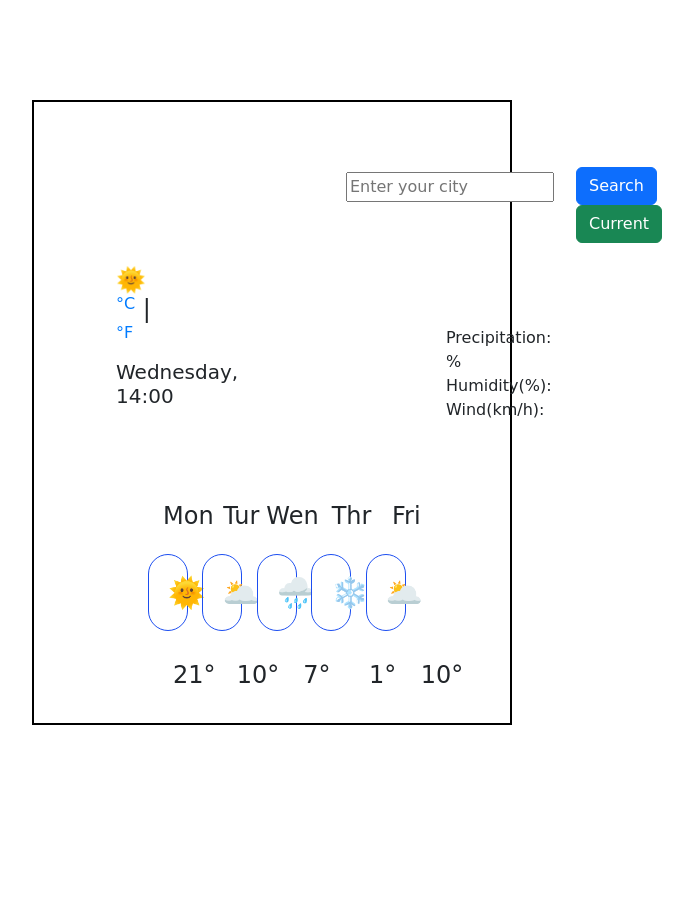
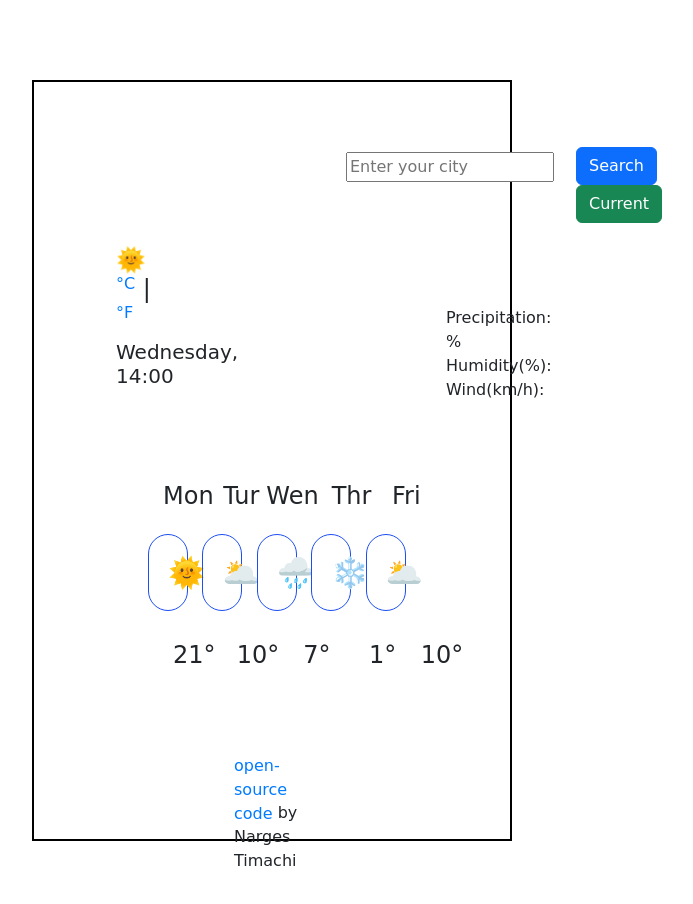
Before and after one commit to Narges1374/Weather, a plain HTML site: page index.html in a window 1280 px wide. Shown: the whole page, without its empty margins (368-1061 px from the left). Before the commit the page ends 825 px from the top, so only its background shows below. Drawn offline with nearby package versions, Linux system fonts and the light colour scheme; no server answers; a web font is replaced by a local one.

Commit message:
add my GitHub

```diff
--- a/index.html
+++ b/index.html
@@ -1,22 +1,18 @@
 <!DOCTYPE html>
 <html lang="en">
+
 <head>
   <meta charset="UTF-8" />
   <meta http-equiv="X-UA-Compatible" content="IE=edge" />
   <meta name="viewport" content="width=device-width, initial-scale=1.0" />
-    <link
-      href="https://cdn.jsdelivr.net/npm/bootstrap@5.3.0-alpha1/dist/css/bootstrap.min.css"
-      rel="stylesheet"
-      integrity="sha384-GLhlTQ8iRABdZLl6O3oVMWSktQOp6b7In1Zl3/Jr59b6EGGoI1aFkw7cmDA6j6gD"
-      crossorigin="anonymous"
-    />
+  <link href="https://cdn.jsdelivr.net/npm/bootstrap@5.3.0-alpha1/dist/css/bootstrap.min.css" rel="stylesheet"
+    integrity="sha384-GLhlTQ8iRABdZLl6O3oVMWSktQOp6b7In1Zl3/Jr59b6EGGoI1aFkw7cmDA6j6gD" crossorigin="anonymous" />
 
   <link rel="preconnect" href="https://fonts.googleapis.com" />
   <link rel="preconnect" href="https://fonts.gstatic.com" crossorigin />
   <link
     href="https://fonts.googleapis.com/css2?family=Andika&family=Gloria+Hallelujah&family=Indie+Flower&family=Yeon+Sung&display=swap"
-      rel="stylesheet"
-    />
+    rel="stylesheet" />
   <script src="https://unpkg.com/axios@1.1.2/dist/axios.min.js"></script>
   <link rel="stylesheet" href="src/styles.css" />
   <title>Weather App</title>
@@ -96,6 +92,13 @@
       </div>
     </div>
   </div>
+  <div>
+    <p class="footer">
+      <a href="https://github.com/Narges1374/Weather.git" class="github">open-source code</a>
+      by Narges Timachi
+    </p>
+  </div>
   <script src="src/index.js"></script>
 </body>
+
 </html>
--- a/src/styles.css
+++ b/src/styles.css
@@ -1,7 +1,7 @@
 body {
   border: 2px solid black;
   padding: 200px;
-  margin: 100px 400px;
+  margin: 80px 400px;
   font-family: "Andika", cursive;
 }
 form {
@@ -88,3 +88,12 @@ a:hover {
   position: relative;
   font-size: 30px;
 }
+
+.github{
+top: 1px;
+}
+
+.footer{
+  position: relative;
+  top: 250px;
+}
```
Lines whose indentation alone changed are shown as unchanged.
